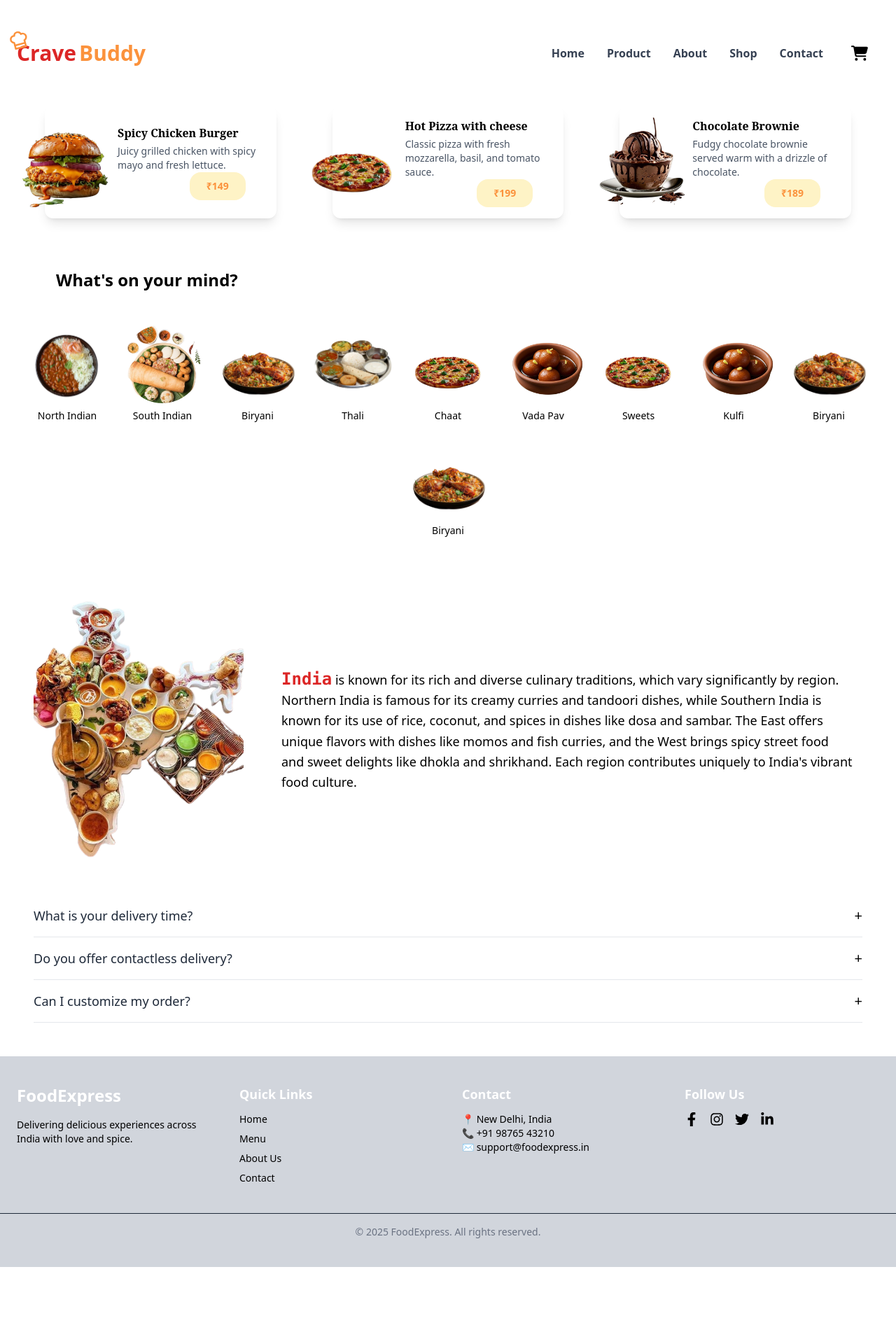
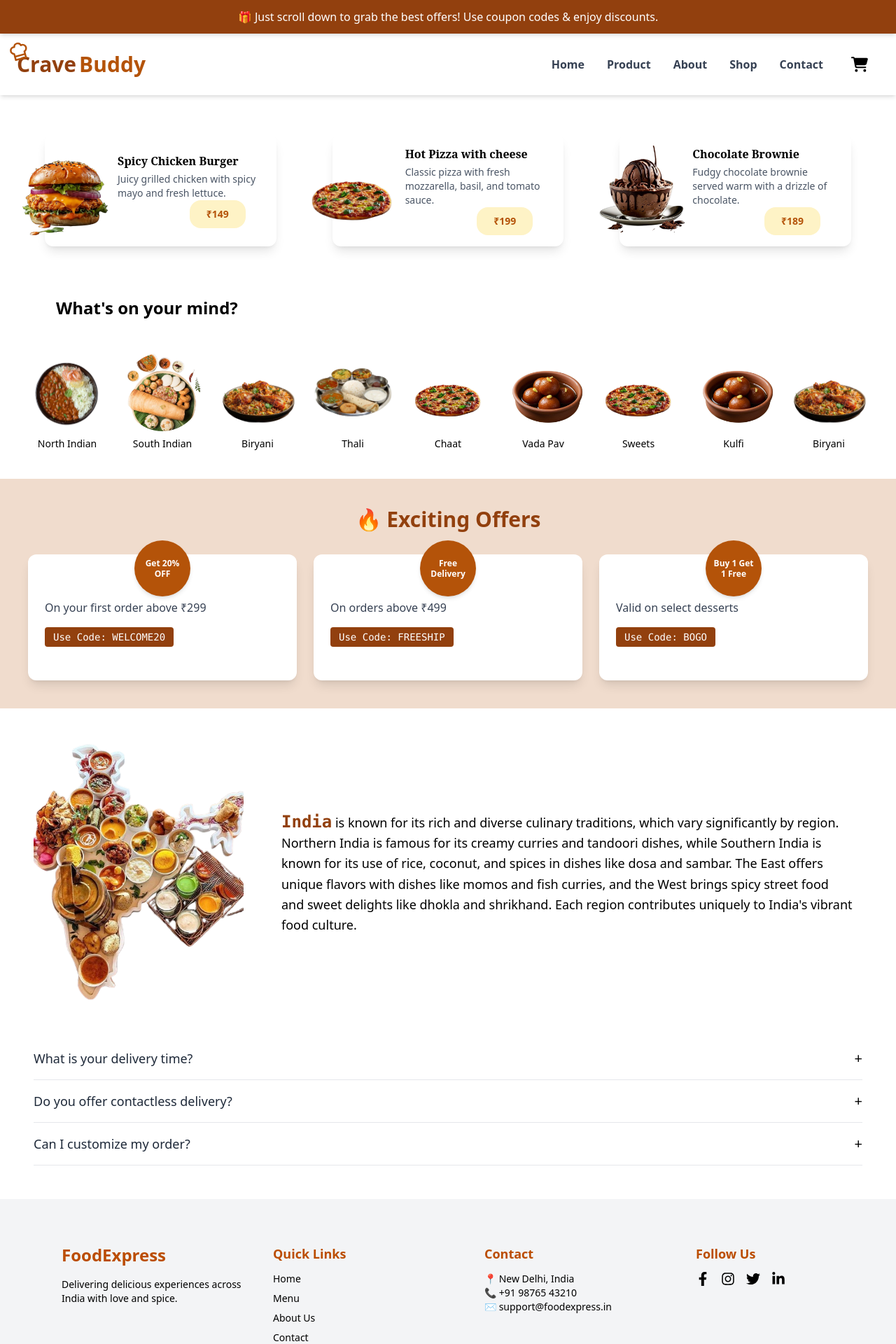
Before and after one commit to kalpitagavas/CraveBuddy, a React (Vite) app: page / in a window 1280 px wide. Shown: the top 1920 px of the page at 70% size. Before the commit the page ends 1810 px from the top, so only its background shows below. Built offline with nearby package versions, Linux system fonts and the light colour scheme.

Commit message:
updated changes

```diff
--- a/src/App.jsx
+++ b/src/App.jsx
@@ -1,21 +1,12 @@
 import "./App.css";
-import CategoryGallery from "./components/Category/CategoryGallery";
-import Accordion from "./components/FAQData/Accordion";
-import Footer from "./components/Footer/Footer";
-import InfoDiv from "./components/Information/InfoDiv";
-import Menus from "./components/Menus/Menus";
-import Navbar from "./components/Navbar/Navbar";
+
+import Home from "./pages/Home";
 
 function App() {
   return (
     <>
       <main className="overflow-x-hidden">
-        <Navbar />
-        <Menus />
-        <CategoryGallery />
-        <InfoDiv />
-        <Accordion />
-        <Footer/>
+       <Home/>
       </main>
     </>
   );
--- a/src/components/Category/CategoryGallery.jsx
+++ b/src/components/Category/CategoryGallery.jsx
@@ -20,7 +20,7 @@ const categories = [
   { name: "Sweets", img: KababImg },
   { name: "Kulfi", img: DessertImg },
   { name: "Biryani", img: BiryaniImg },
-  { name: "Biryani", img: BiryaniImg },
+
 ];
 
 // Animation Variants
@@ -57,6 +57,7 @@ const CategoryGallery = () => {
         variants={containerVariants}
         initial="hidden"
         animate="show"
+
       >
         {rows.map((row, rowIndex) => (
           <div key={rowIndex} className="flex flex-wrap justify-center gap-6">
@@ -67,10 +68,11 @@ const CategoryGallery = () => {
                 className="text-center"
               >
                 <div className="w-28 h-28 rounded-full overflow-hidden mx-auto ">
-                  <img
+                  <motion.img
                     src={category.img}
                     alt={category.name}
                     className="w-full h-full object-cover"
+
                   />
                 </div>
                 <p className="mt-2 text-sm font-medium">{category.name}</p>
--- a/src/components/Footer/Footer.jsx
+++ b/src/components/Footer/Footer.jsx
@@ -9,7 +9,7 @@ import {
 
 const Footer = () => {
   return (
-    <footer className="bg-gray-300 text-black text-2xl py-10">
+    <footer className="bg-gray-100 text-black text-2xl pl-16 py-16">
       <motion.div
         initial={{ opacity: 0, x: 50 }}
         whileInView={{ opacity: 1, x: 0 }}
@@ -18,7 +18,7 @@ const Footer = () => {
       >
         {/* Brand */}
         <div>
-          <h2 className="text-2xl font-bold text-white mb-4">FoodExpress</h2>
+          <h2 className="text-2xl font-bold text-amber-700 mb-4">FoodExpress</h2>
           <p className="text-sm">
             Delivering delicious experiences across India with love and spice.
           </p>
@@ -26,7 +26,7 @@ const Footer = () => {
 
         {/* Navigation */}
         <div>
-          <h3 className="text-lg font-semibold text-white mb-3">Quick Links</h3>
+          <h3 className="text-lg font-semibold text-amber-700 mb-3">Quick Links</h3>
           <ul className="space-y-2 text-sm">
             <li>
               <a href="#" className="hover:text-white bg-gray-">
@@ -53,7 +53,7 @@ const Footer = () => {
 
         {/* Contact */}
         <div>
-          <h3 className="text-lg font-semibold text-white mb-3">Contact</h3>
+          <h3 className="text-lg font-semibold text-amber-700 mb-3">Contact</h3>
           <p className="text-sm">📍 New Delhi, India</p>
           <p className="text-sm">📞 +91 98765 43210</p>
           <p className="text-sm">✉️ support@foodexpress.in</p>
@@ -61,25 +61,25 @@ const Footer = () => {
 
         {/* Social Media */}
         <div>
-          <h3 className="text-lg font-semibold text-white mb-3">Follow Us</h3>
+          <h3 className="text-lg font-semibold text-amber-700 mb-3">Follow Us</h3>
           <div className="flex space-x-4 text-xl">
-            <a href="#" className="hover:text-white">
+            <a href="#" className="hover:text-amber-700">
               <FaFacebookF />
             </a>
-            <a href="#" className="hover:text-white">
+            <a href="#" className="hover:text-amber-700">
               <FaInstagram />
             </a>
-            <a href="#" className="hover:text-white">
+            <a href="#" className="hover:text-amber-700">
               <FaTwitter />
             </a>
-            <a href="#" className="hover:text-white">
+            <a href="#" className="hover:text-amber-700">
               <FaLinkedinIn />
             </a>
           </div>
         </div>
       </motion.div>
 
-      <div className="text-center text-sm text-gray-500 mt-10 border-t border-gray-800 pt-4">
+      <div className="text-center text-sm text-gray-500 mt-20 -ml-30 border-t border-gray-800 pt-4">
         © {new Date().getFullYear()} FoodExpress. All rights reserved.
       </div>
     </footer>
--- a/src/components/Menus/Menus.jsx
+++ b/src/components/Menus/Menus.jsx
@@ -37,7 +37,7 @@ const menuItems = [
 
 const Menus = () => {
   return (
-    <div className="grid gap-20 p-16 -mt-16 sm:grid-cols-2 md:grid-cols-3 lg:grid-cols-3">
+    <div className="grid gap-20 p-16 pt-48 sm:grid-cols-2 md:grid-cols-3 lg:grid-cols-3">
       {menuItems.map((menu, index) => (
         <motion.div
           initial={{ opacity: 0, y: 50 }}
--- a/src/components/Navbar/Navbar.jsx
+++ b/src/components/Navbar/Navbar.jsx
@@ -2,7 +2,7 @@ import React, { useEffect, useState } from "react";
 import { FaCartShopping } from "react-icons/fa6";
 import { TbChefHat, TbMenu, TbMenu2 } from "react-icons/tb";
 import ResponsiveMenu from "./ResponsiveMenu";
-
+import { motion } from "framer-motion";
 const NavbarMenu = [
   { id: 1, title: "Home", link: "/" },
   { id: 2, title: "Product", link: "#" },
@@ -31,8 +31,17 @@ const Navbar = () => {
   return (
     <>
       <nav>
-        <div className="w-full bg-white">
-          <div className="max-w-7xl mx-auto flex items-center justify-between px-6 py-12">
+
+        <div className="fixed top-0 left-0 w-full z-50 backdrop-blur-md bg-white/80 shadow-md">
+            <motion.div
+  initial={{ opacity: 0, x: -50 }}
+  animate={{ opacity: 1, x: 0 }}
+  transition={{ duration: 0.5 }}
+  className="w-full bg-primary text-white text-center py-3 px-4 text-sm md:text-base font-medium shadow-md"
+>
+               🎁 Just scroll down to grab the best offers! Use coupon codes & enjoy discounts.
+           </motion.div>
+          <div className="max-w-7xl mx-auto flex items-center justify-between px-6 py-4">
             {/* Logo Section */}
             <div className="flex items-center gap-1">
               <p className="relative text-primary font-bold text-3xl">
--- /dev/null
+++ b/src/components/OfferSection/OffersSection.jsx
@@ -0,0 +1,52 @@
+// components/OffersSection.jsx
+import React from "react";
+import { motion } from "framer-motion";
+
+const offers = [
+  {
+    title: "Get 20% OFF",
+    description: "On your first order above ₹299",
+    code: "WELCOME20",
+  },
+  {
+    title: "Free Delivery",
+    description: "On orders above ₹499",
+    code: "FREESHIP",
+  },
+  {
+    title: "Buy 1 Get 1 Free",
+    description: "Valid on select desserts",
+    code: "BOGO",
+  },
+];
+
+const OffersSection = () => {
+  return (
+    <motion.div
+      className="bg-secondary/20 py-10 px-4 md:px-10"
+      initial={{ opacity: 0, y: 30 }}
+      whileInView={{ opacity: 1, y: 0 }}
+      transition={{ duration: 0.6 }}
+    >
+      <h2 className="text-3xl font-bold text-center text-primary mb-8">🔥 Exciting Offers</h2>
+      <div className="grid md:grid-cols-3 gap-6">
+        {offers.map((offer, idx) => (
+          <div
+  key={idx}
+  className="relative bg-white p-6  py-12 rounded-xl shadow-lg hover:scale-105 transition-all duration-300"
+>
+ <h3 className="absolute -top-5 left-1/2 transform -translate-x-1/2 font-semibold w-20 h-20 rounded-full flex items-center justify-center text-center text-xs text-white shadow-md bg-secondary px-2 leading-tight">
+  {offer.title}
+</h3>
+         <p className="text-gray-700 mt-4">{offer.description}</p>
+            <div className="mt-4 text-sm font-mono bg-primary text-white px-3 py-1 rounded inline-block">
+              Use Code: {offer.code}
+            </div>
+          </div>
+        ))}
+      </div>
+    </motion.div>
+  );
+};
+
+export default OffersSection;
--- a/src/index.css
+++ b/src/index.css
@@ -5,8 +5,8 @@
   --font-display: "Merriweather", "serif";
   --font-headline: "Caprasimo", "serif";
 
-  --color-primary: #dc2626; /* red-600 */
-  --color-secondary: #fb923c; /* amber-400 */
+  --color-primary: #92400e; /* red-600 */
+  --color-secondary: #b45309; /* amber-400 */
 
   /* Container width */
   --container-xs: 320px;
--- /dev/null
+++ b/src/pages/Home.jsx
@@ -0,0 +1,25 @@
+import CategoryGallery from "../components/Category/CategoryGallery";
+import Accordion from "../components/FAQData/Accordion";
+import Footer from "../components/Footer/Footer";
+import InfoDiv from "../components/Information/InfoDiv";
+import Menus from "../components/Menus/Menus";
+import Navbar from "../components/Navbar/Navbar";
+import OffersSection from "../components/OfferSection/OffersSection";
+
+const Home = () => {
+  return (
+    <>
+
+   <Navbar/>
+
+        <Menus />
+        <CategoryGallery />
+        <OffersSection/>
+        <InfoDiv />
+        <Accordion />
+        <Footer/>
+    </>
+  );
+};
+
+export default Home;
```
